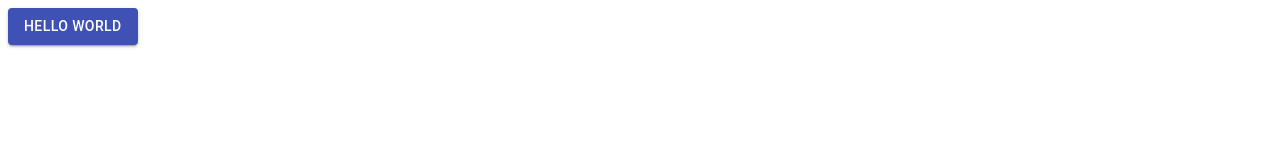
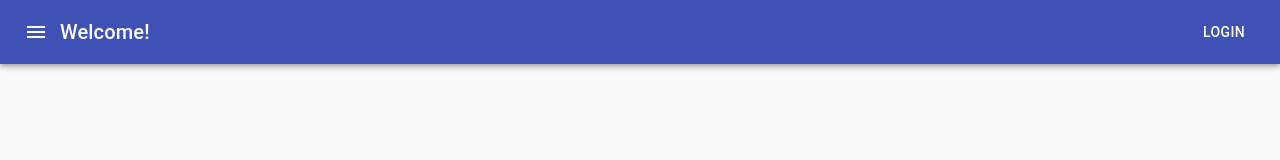
Before and after one commit to CodexLink/codexlink.github.io, a Gatsby site in the folder WrittenWorks/: page / in a window 1280 px wide. Built offline with nearby package versions, Linux system fonts and the light colour scheme; Gatsby itself is replaced by a stand-in of ours.

Commit message:
JSX Components | Attempted Work. 1%/100%
It's fricking hard to NOT focus one component at the time.

```diff
--- a/WrittenWorks/src/components/container.jsx
+++ b/WrittenWorks/src/components/container.jsx
@@ -1,11 +1,14 @@
+import React from 'react';
+import { Container, Box } from '@material-ui/core';
 
-import React from 'react';
-import Button from '@material-ui/core/Button';
+export default ({ children }) => {
+	return (
+		<Container fixed>
+			<Box>
+				{children}
+			</Box>
+		</Container>
+	);
+};
 
-export default () => {
-    return (
-        <Button variant="contained" color="primary">
-          Hello World
-        </Button>
-      );
-}
+// TODO: WRITE MULTIPLE INSTANCE SELECTOR SPECIFICALY FOR BLOGGING, HOME, MAIN AND SHOWCASE
--- a/WrittenWorks/src/components/header.jsx
+++ b/WrittenWorks/src/components/header.jsx
@@ -1,5 +1,35 @@
-import React from "react";
-import { Helmet } from "react-helmet";
-import { StaticQuery, graphql } from "gatsby";
+import React from 'react';
+import { StaticQuery, graphql } from 'gatsby';
+import { AppBar, Toolbar, IconButton, Typography, Button } from '@material-ui/core';
+import MenuIcon from "@material-ui/icons/Menu";
+import { fade, makeStyles } from "@material-ui/styles";
+// ! import CustomTheme from "../styles/theme";
 
-export default () => null;
+const HeaderStyleSheet = makeStyles((CustomTheme) => ({
+	root: {
+		flexGrow: 1,
+	},
+	// menuButton: {
+	// 	marginRight: CustomTheme.spacing(2),
+	//   },
+	title: {
+		flexGrow: 1,
+	},
+}));
+
+export default ({ prop, children }) => {
+	const headerStyles = HeaderStyleSheet();
+	return (
+		<AppBar position="absolute" color="primary">
+			<Toolbar>
+				<IconButton edge="start" color="inherit" className={headerStyles.menuButton} aria-label="menu">
+					<MenuIcon />
+				</IconButton>
+				<Typography variant="h6" className={headerStyles.title}>
+					Welcome!
+					</Typography>
+				<Button color="inherit">Login</Button>
+			</Toolbar>
+		</AppBar>
+	);
+};
--- a/WrittenWorks/src/pages/index.js
+++ b/WrittenWorks/src/pages/index.js
@@ -1,13 +1,32 @@
 import React, { Fragment } from "react";
-import DefaultTest from "../components/container";
+import Container from "../components/container";
 import { Helmet } from "react-helmet";
+import { Button, CssBaseline } from "@material-ui/core";
+import AppHeader from '../components/header';
+import { graphql } from "gatsby";
+import "typeface-roboto-mono";
 
-export default () => (
+export default ({ data }) => (
   <Fragment>
-    <DefaultTest/>
-    <Helmet title="It's me Bitch." defer={false}>
-          <meta charSet="utf-8" />
-          <link rel="canonical" href="http://mysite.com/example" />
-        </Helmet>
+    <CssBaseline />
+    <Container>
+      <AppHeader />
+      <Helmet title={`${data.site.siteMetadata.title} | By CodexLink`} charSet="utf-8" defer={false}>
+        <meta name="viewport" content="minimum-scale=1, initial-scale=1, width=device-width" />
+      </Helmet>
+      <Button variant="contained" color="primary">
+        Hello World
+			</Button>
+    </Container>
   </Fragment>
 )
+
+export const query = graphql`
+query FrontWelcomeQuery {
+  site {
+    siteMetadata {
+      title
+    }
+  }
+}
+`
```
Also changed, not shown: WrittenWorks/src/components/layout-home.jsx (added).
